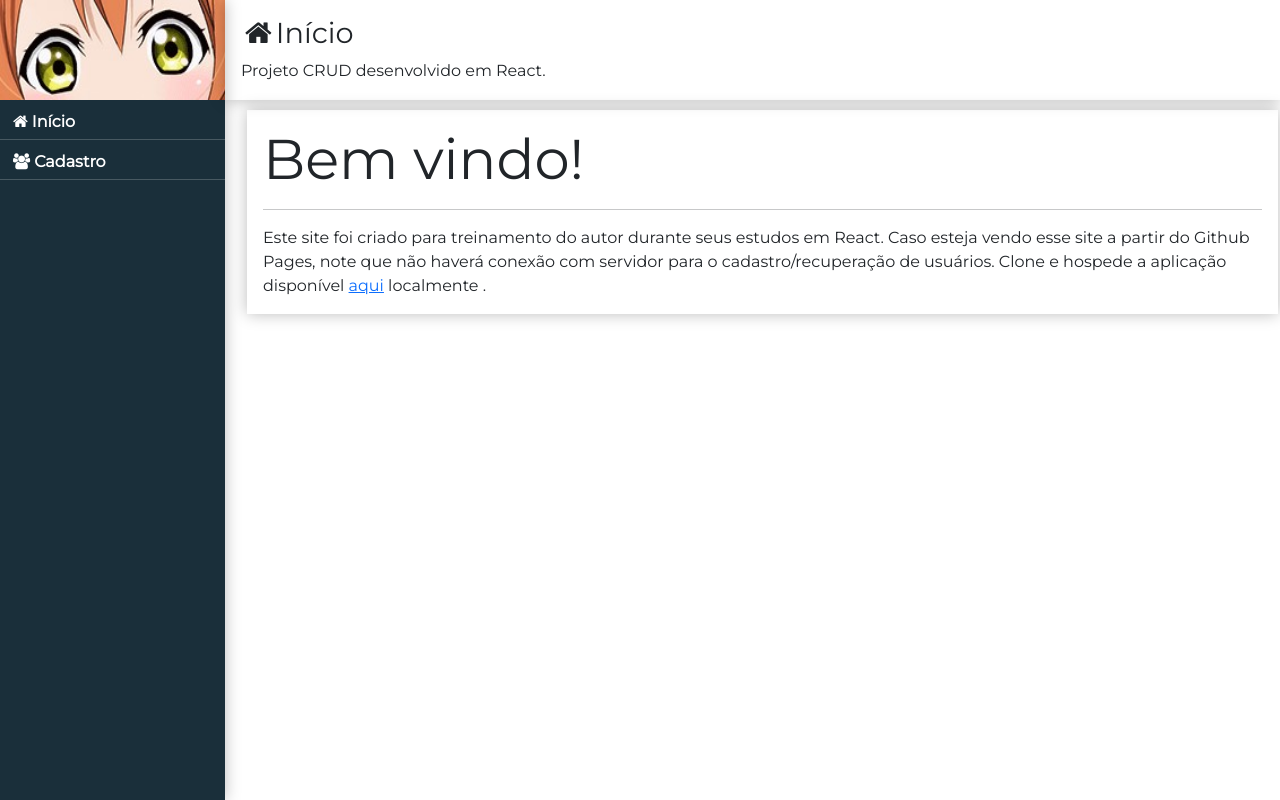
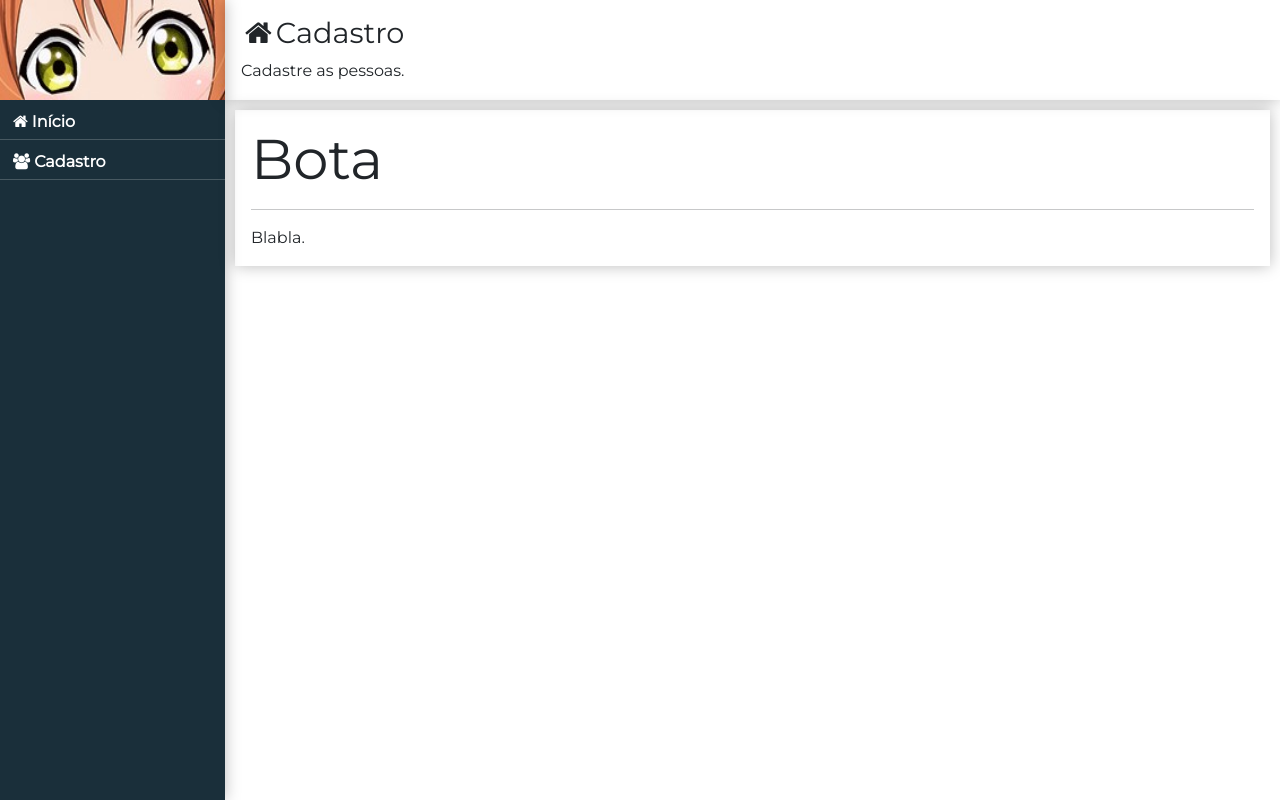
Before and after one commit to Miodini/projetos-curso-web, a React (Create React App) app in the folder crud-react/front/: page /registration in a window 1280 px wide. Built offline with nearby package versions, Linux system fonts and the light colour scheme.

Commit message:
Set up routing

```diff
--- a/crud-react/front/package.json
+++ b/crud-react/front/package.json
@@ -10,6 +10,7 @@
     "font-awesome": "^4.7.0",
     "react": "^18.2.0",
     "react-dom": "^18.2.0",
+    "react-router-dom": "^6.4.1",
     "react-scripts": "5.0.1",
     "web-vitals": "^2.1.4"
   },
--- /dev/null
+++ b/crud-react/front/src/components/registration/Registration.jsx
@@ -0,0 +1,20 @@
+import React from 'react'
+import Main from '../template/Main'
+import Header from '../template/Header'
+
+export default function Registration(){
+    return(
+        <>
+            <Header
+                icon='fa-home'
+                title='Cadastro'
+                subtitle='Cadastre as pessoas.'
+            />
+            <Main title='Bota'>
+                <p className='home-p mb-0'>
+                    Blabla.
+                </p>
+            </Main>
+        </>
+    )
+}
--- a/crud-react/front/src/components/template/Main.jsx
+++ b/crud-react/front/src/components/template/Main.jsx
@@ -3,7 +3,7 @@ import './Main.css'
 
 export default function Main(props){
     return(
-        <main className='main container-fluid'>
+        <main className='main'>
             <div className='p-3'>
                 <h2 className='display-4'>{props.title}</h2>
                 <hr/>
--- a/crud-react/front/src/components/template/Side.jsx
+++ b/crud-react/front/src/components/template/Side.jsx
@@ -1,5 +1,6 @@
 import React from 'react'
 import Logo from './Logo'
+import { Link } from 'react-router-dom'
 import './Side.css'
 
 export default function Side(){
@@ -7,14 +8,14 @@ export default function Side(){
         <aside className='sidepanel'>
             <Logo/>
             <nav className='menu d-flex flex-column'>
-                <a href='#1'>
+                <Link to='/home'>
                     <i className={'m-1 fa fa-home'} />
                     Início
-                </a>
-                <a href='#2'>
+                </Link>
+                <Link to='/registration'>
                     <i className={'m-1 fa fa-users'} />
                     Cadastro
-                </a>
+                </Link>
             </nav>
         </aside>
     )
--- a/crud-react/front/src/main/App.css
+++ b/crud-react/front/src/main/App.css
@@ -3,6 +3,7 @@
     --header-height: 100px;
 }
 #root{
+
     display: grid;
     grid-template-columns: 225px 1fr;
     grid-template-rows: var(--header-height) 1fr;
--- a/crud-react/front/src/main/App.jsx
+++ b/crud-react/front/src/main/App.jsx
@@ -1,15 +1,21 @@
 import React from 'react'
 import Side from '../components/template/Side'
 import Home from '../components/home/Home'
+import Registration from '../components/registration/Registration'
+import { BrowserRouter, Routes, Route, Navigate } from 'react-router-dom'
 import './App.css'
 import 'bootstrap/dist/css/bootstrap.min.css'
 import 'font-awesome/css/font-awesome.min.css'
 
 export default function Page(){
     return(
-        <>
+        <BrowserRouter>
             <Side/>
-            <Home/>
-        </>
+            <Routes>
+                <Route path='/home' element={<Home/>} />
+                <Route path='/registration' element={<Registration/>} />
+                <Route path='/*' element={<Navigate to='/home'/>} />
+            </Routes>
+        </BrowserRouter>
     )
 }
```
Also changed, not shown: 1 other file (tests, documents, lock files or other folders).
